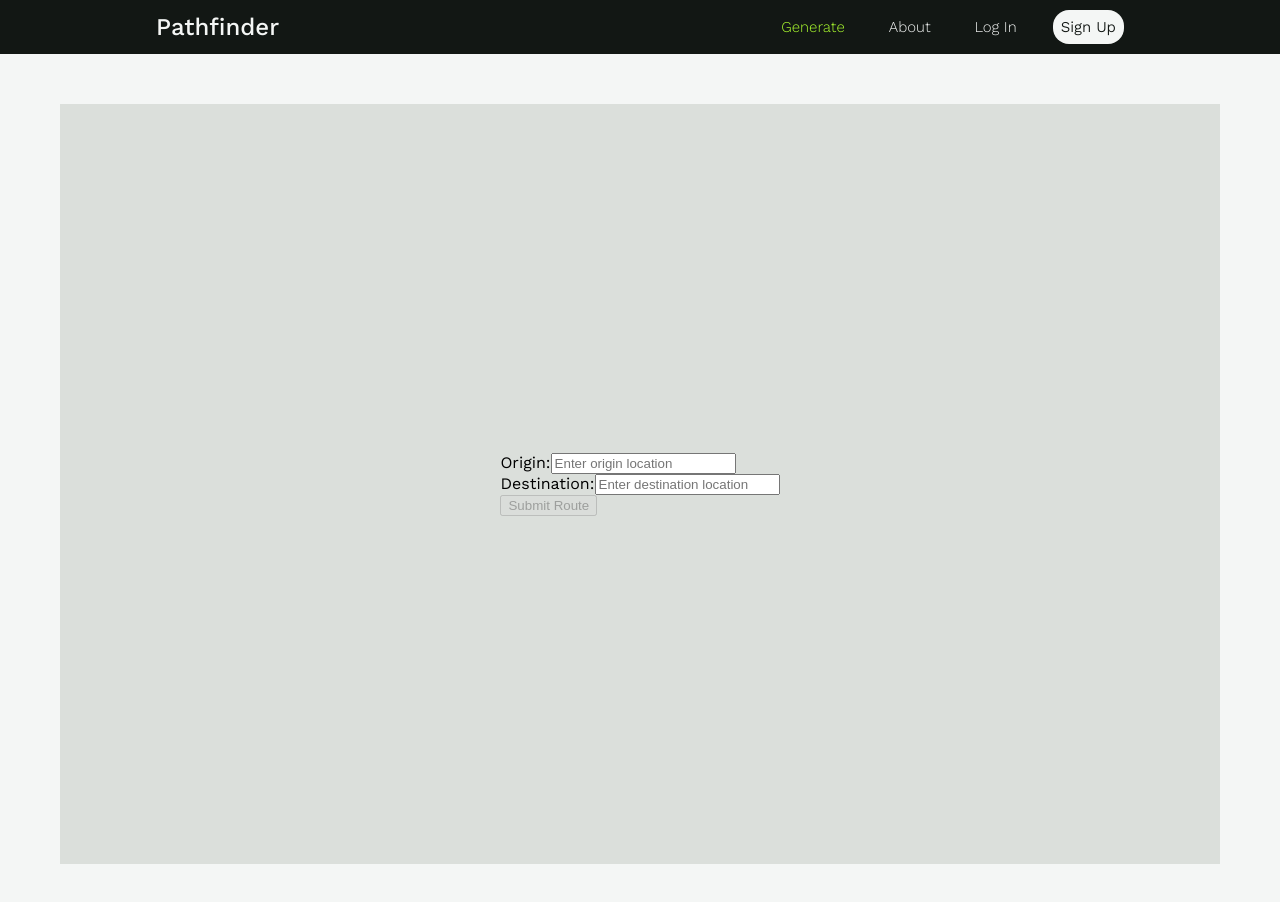
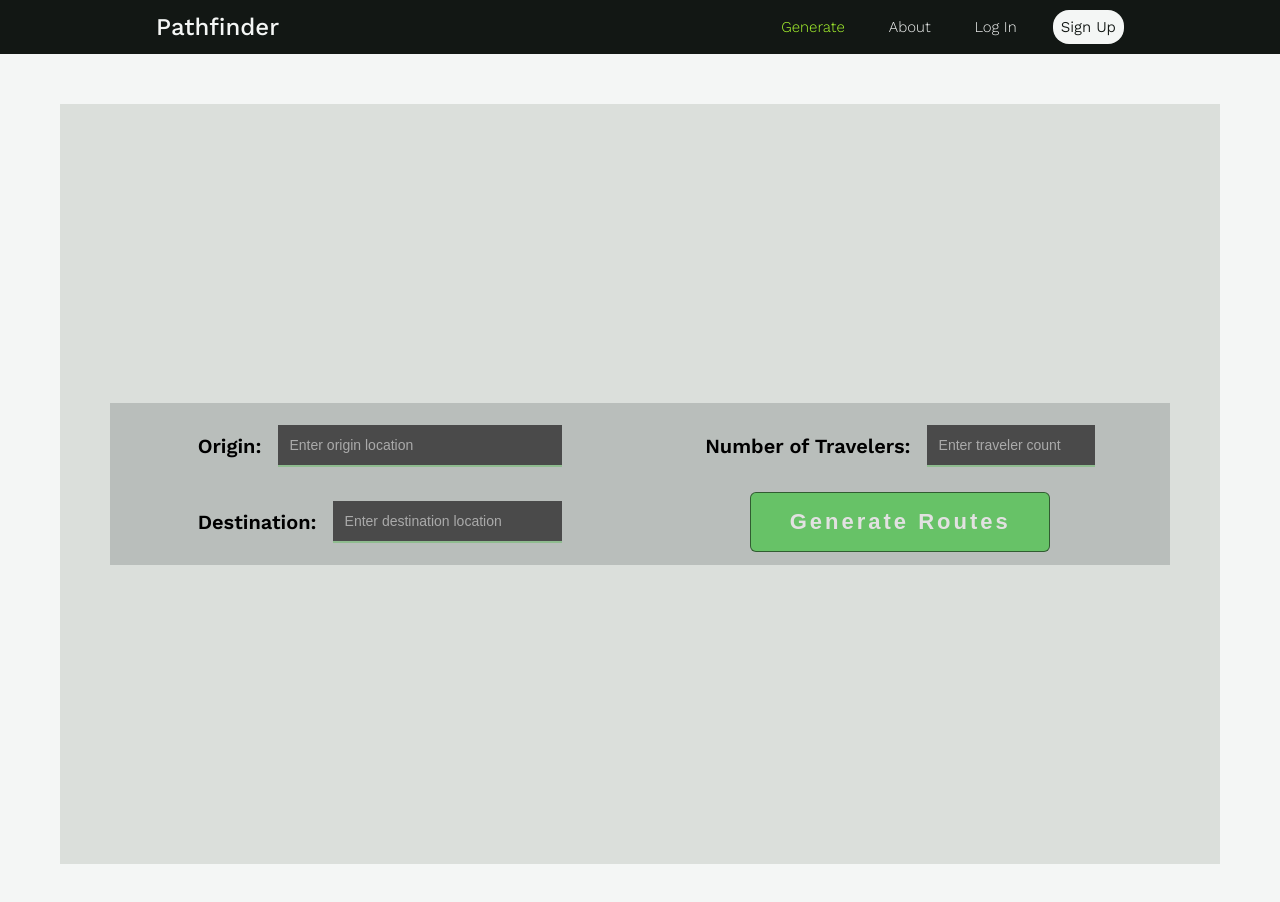
Before and after one commit to loganmarkley/Pathfinder, an Angular app in the folder frontend-directory/: page /generator in a window 1280 px wide. Shown: the top 902 px of the page. Before the commit the page ends 864 px from the top, so only its background shows below. Built offline with nearby package versions, Linux system fonts and the light colour scheme.

Commit message:
progress commit to shift development to pc

```diff
--- a/frontend-directory/src/app/generation-page/generation-page.component.less
+++ b/frontend-directory/src/app/generation-page/generation-page.component.less
@@ -12,7 +12,8 @@ main {
 }
 
 .generation-page-container {
-  height: 700px;
+  min-height: 700px;
+  margin-bottom: 50px;
   width: 86vw;
   display: flex;
   flex-direction: column;
@@ -22,3 +23,7 @@ main {
   gap: 10px;
   background-color: @bg-color-gray2;
 }
+
+.generation-page-container app-generator {
+  width: 100%;
+}
--- a/frontend-directory/src/app/generation-page/generator/generator.component.html
+++ b/frontend-directory/src/app/generation-page/generator/generator.component.html
@@ -14,18 +14,47 @@
   </div>
 </div> -->
 
-<form [formGroup]="routeForm" (ngSubmit)="onSubmit()">
-  <div class="form-group">
+<div class="generator-flexbox">
+  <form [formGroup]="routeForm" (ngSubmit)="onSubmit()" class="form-container">
+    <div class="form-input-container">
       <label for="origin">Origin:</label>
       <input id="origin" type="text" formControlName="origin" placeholder="Enter origin location">
     </div>
 
-  <div class="form-group">
+    <div class="form-input-container" style="width: 390px;">
+      <label for="destination">Number of Travelers:</label>
+      <input id="travelerCount" type="number" formControlName="travelers" placeholder="Enter traveler count">
+    </div>
+
+    <div class="form-input-container">
       <label for="destination">Destination:</label>
       <input id="destination" type="text" formControlName="destination" placeholder="Enter destination location">
     </div>
 
     <button type="submit" [disabled]="!routeForm.valid">
-    Submit Route
+      Generate Routes
     </button>
   </form>
+
+  @if (loadingRoutes === true) {
+  <div style="display: flex; flex-direction: row; gap: 8px; align-items: center; margin-top: 6px;">
+    <div class="loadingSymbol"></div>
+    <p>Generating routes...</p>
+  </div>
+  }
+
+  <!-- <p>{{carRoute}}</p> -->
+
+  @if (routesLoaded === true) {
+  <div class="route-information-container">
+    <div style="display: flex; justify-content: space-between; margin-bottom: 0px;">
+      <h2>Generated Routes: </h2>
+      <p>sort</p>
+    </div>
+    <app-route-information-box test="fdas"></app-route-information-box>
+    <app-route-information-box test="fdas"></app-route-information-box>
+    <app-route-information-box test="fdas"></app-route-information-box>
+    <app-route-information-box test="fdas"></app-route-information-box>
+  </div>
+  }
+</div>
--- a/frontend-directory/src/app/generation-page/generator/generator.component.less
+++ b/frontend-directory/src/app/generation-page/generator/generator.component.less
@@ -1,13 +1,112 @@
 @import 'src/styles.less';
 
-.generator-container {
-  // height: 700px;
-  // width: 600px;
+.generator-flexbox {
   display: flex;
   flex-direction: column;
   align-items: center;
   justify-content: center;
   padding: 30px;
-  gap: 10px;
+  gap: 70px;
   // background-color: @bg-color-gray2;
 }
+
+.form-container {
+  background-color: rgb(185, 190, 187);
+  width: 100%;
+  display: grid;
+  align-items: center;
+  justify-items: center;
+  grid-template-columns: repeat(2, 50%);
+  row-gap: 10px;
+  padding: 10px
+}
+
+.form-input-container {
+  display: flex;
+  align-items: center;
+  width: 70%;
+  gap: 10px;
+  padding: 12px;
+}
+
+.form-input-container label {
+  font-weight: 600;
+  font-size: 20px;
+}
+
+.form-input-container input {
+  flex: 1;
+  margin-left: 6px;
+  width: 100%;
+  padding: 12px;
+  background-color: #4a4a4a;
+  border: none;
+  border-bottom: 2px solid #8fbc8f;
+  color: white;
+  font-size: 14px;
+}
+
+.form-input-container input:focus {
+  outline: none;
+  border-bottom-color: #7cad7c;
+  background-color: #555;
+}
+
+.form-input-container input::placeholder {
+  color: #aaa;
+}
+
+.form-container button {
+  background-color: #67c267;
+  width: 300px;
+  height: 60px;
+  color: rgb(226, 225, 225);
+  padding: 12px 24px;
+  border: 1px rgba(0, 0, 0, 0.527) solid;
+  border-radius: 6px;
+  font-size: 22px;
+  font-weight: bold;
+  cursor: pointer;
+  letter-spacing: 3px;
+  transition: background-color 0.3s ease;
+}
+
+.form-container button:hover {
+  background-color: #7cad7c;
+}
+
+.form-container button:active {
+  transform: scale(0.98);
+}
+
+.route-information-container {
+  width: 100%;
+  display: flex;
+  flex-direction: column;
+  align-content: center;
+  justify-content: center;
+  gap: 10px;
+}
+
+.route-information-container app-route-information-box {
+  width: 100%;
+}
+
+.loadingSymbol {
+  width: 16px;
+  height: 16px;
+  border: 5px solid #f3f3f3;
+  border-top: 5px solid #80b2d3;
+  border-radius: 50%;
+  animation: spin 1.5s linear infinite;
+}
+
+@keyframes spin {
+  0% {
+    transform: rotate(0deg);
+  }
+
+  100% {
+    transform: rotate(360deg);
+  }
+}
--- a/frontend-directory/src/app/generation-page/generator/generator.component.ts
+++ b/frontend-directory/src/app/generation-page/generator/generator.component.ts
@@ -5,53 +5,30 @@
 import { Component } from '@angular/core';
 import { FormGroup, FormControl, Validators, ReactiveFormsModule } from '@angular/forms';
 import { HttpClient } from '@angular/common/http';
+import { RetrieveRoutesResponseModel } from '../../../models/RouteModel';
+import { RouteInformationBoxComponent } from './route-information-box/route-information-box.component';
+
 
 @Component({
   selector: 'app-generator',
   standalone: true,
-  imports: [ReactiveFormsModule],
+  imports: [ReactiveFormsModule, RouteInformationBoxComponent],
   templateUrl: './generator.component.html',
   styleUrl: './generator.component.less'
 })
 export class GeneratorComponent {
-  // @Input() startAddress: string = '';
-  // @Input() endAddress: string = '';
-  // routes: any = null;
-
-  // constructor(private http: HttpClient) { }
-
-  // updateOriginAddress(newAddress: string) {
-  //   this.startAddress = newAddress;
-  // }
-
-  // retrieveRoutes() {
-  //   if (!this.startAddress || !this.endAddress) {
-  //     alert('Please enter both start and end addresses');
-  //     return;
-  //   }
-
-  //   const payload = {
-  //     startAddress: this.startAddress,
-  //     endAddress: this.endAddress
-  //   };
-
-  //   this.http.post('http://localhost:3001/api/retrieveRoutes', payload)
-  //     .subscribe({
-  //       next: (response: any) => {
-  //         this.routes = response;
-  //         console.log('Routes retrieved:', response);
-  //       },
-  //       error: (error: any) => {
-  //         console.error('Error retrieving routes:', error);
-  //         alert('Failed to retrieve routes');
-  //       }
-  //     });
-  // }
-
   routeForm = new FormGroup({
     origin: new FormControl('', Validators.required),
+    travelers: new FormControl('', Validators.required),
     destination: new FormControl('', Validators.required)
   });
+
+  carRoute: any = {};
+  pedestrianRoute: any = {};
+  bicycleRoute: any = {};
+
+  loadingRoutes: boolean = false;
+  routesLoaded: boolean = false;
 
   constructor(private http: HttpClient) { }
 
@@ -59,41 +36,37 @@ export class GeneratorComponent {
     if (this.routeForm.valid) {
       const formData = {
         origin: this.routeForm.value.origin,
+        travelers: this.routeForm.value.travelers,
         destination: this.routeForm.value.destination
       };
 
-      this.http.post('http://localhost:3001/api/receiveRoutes', formData)
-        .subscribe({
+      this.loadingRoutes = true;
+
+      this.http.post<RetrieveRoutesResponseModel>('http://localhost:3001/api/retrieveRoutes', formData, {
+        headers: {
+          'Content-Type': 'application/json'
+        }
+      }).subscribe({
         next: (response) => {
           console.log('Routes sent successfully', response);
-            this.routeForm.reset();
+          this.parseRetrieveRoutesResponse(response);
+          this.loadingRoutes = false;
+          this.routesLoaded = true;
+          // this.routeForm.reset();
         },
         error: (error) => {
+          this.loadingRoutes = false;
           console.error('Error sending routes', error);
         }
       });
+    } else { }
+  }
+
+  private parseRetrieveRoutesResponse(response: RetrieveRoutesResponseModel) {
+    this.carRoute = response.car_route.routes[0].sections[0];
+    this.carRoute = response.car_route.routes[0].sections[0].type;
+    this.bicycleRoute = response.bicycle_route.routes[0].sections[0];
+    this.pedestrianRoute = response.pedestrian_route.routes[0].sections[0];
+    return;
   }
 }
-}
-
-
-// import { Component } from '@angular/core';
-// import { FormsModule } from '@angular/forms';
-
-// @Component({
-//   selector: 'app-user',
-//   template: `
-//     <p>Username: {{ username }}</p>
-//     <p>{{ username }}'s favorite framework: {{ favoriteFramework }}</p>
-//     <label for="framework">
-//       Favorite Framework:
-//       <input id="framework" type="text" [(ngModel)]="favoriteFramework" />
-//     </label>
-//   `,
-//   standalone: true,
-//   imports: [FormsModule],
-// })
-// export class UserComponent {
-//   favoriteFramework = '';
-//   username = 'youngTech';
-// }
--- /dev/null
+++ b/frontend-directory/src/app/generation-page/generator/route-information-box/route-information-box.component.html
@@ -0,0 +1,4 @@
+<div
+  style="background-color: rgb(131, 99, 99); height: 220px; display: flex; width: 100%; justify-content: center; padding: 0px;">
+  <p>l</p>
+</div>
```
Also changed, not shown: frontend-directory/src/app/generation-page/generator/route-information-box/route-information-box.component.ts (added, +12 -0 lines), frontend-directory/src/app/generation-page/generator/route-information-box/route-information-box.component.less (added), 1 other file (tests, documents, lock files or other folders). Lines whose indentation alone changed are shown as unchanged.
